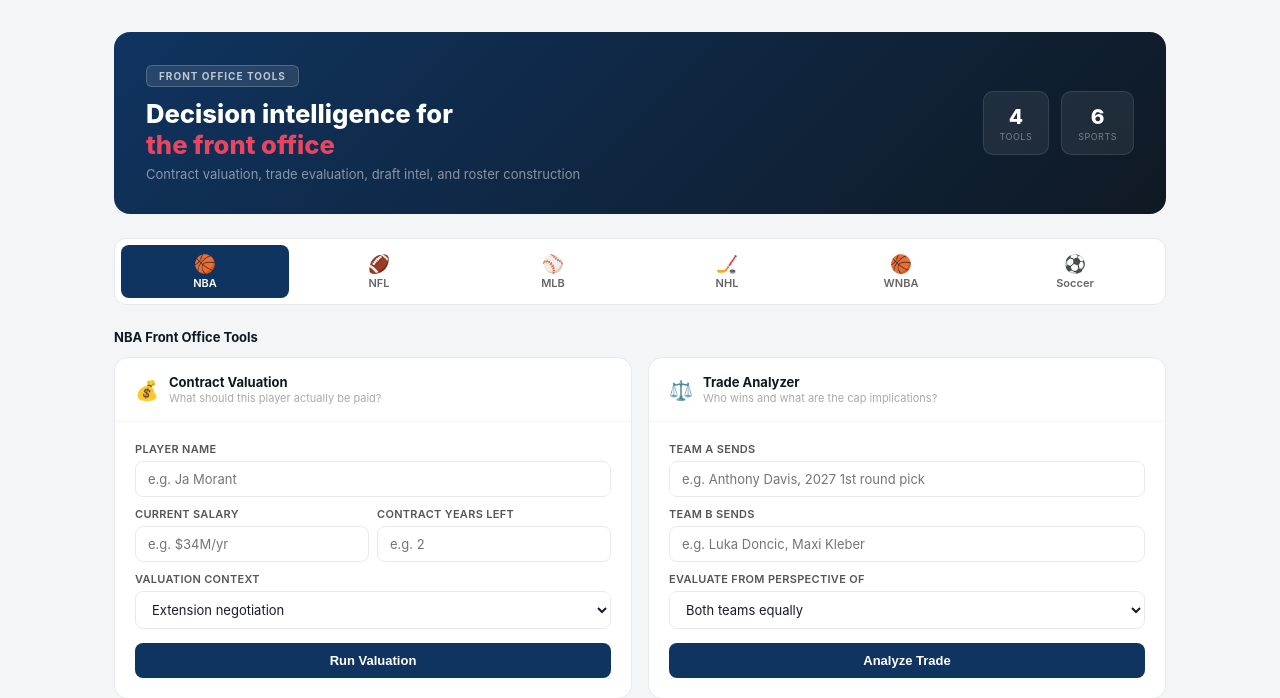
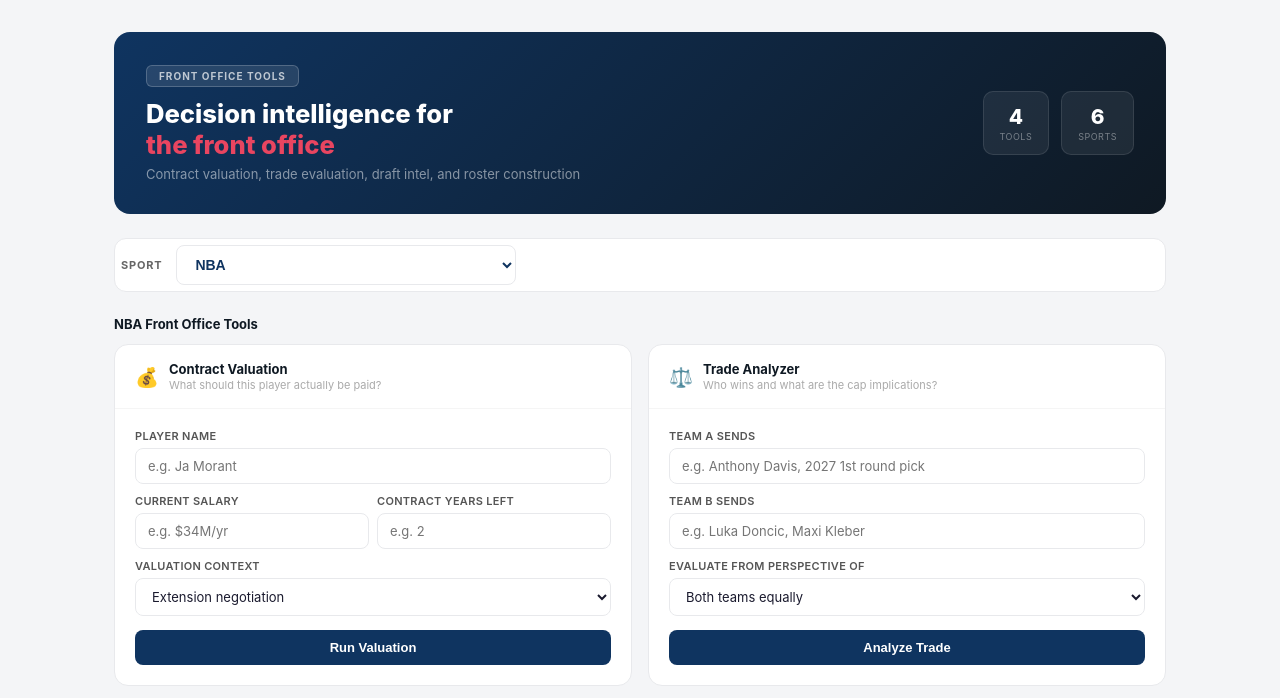
Before and after one commit to nasumadu/Rigorlytics, a Flask app: page /pro in a window 1280 px wide. Shown: the part 58-756 px from the top of the page. Run offline with Flask 3, Linux system fonts and the light colour scheme.

Commit message:
Pro: replace sport tabs with dropdown

```diff
--- a/app/templates/pro.html
+++ b/app/templates/pro.html
@@ -132,13 +132,16 @@
         </div>
     </div>
 
-    <div class="sport-tabs">
-        <div class="sport-tab active" id="tab-nba" onclick="switchSport('nba')"><div class="sport-tab-icon">🏀</div><div class="sport-tab-name">NBA</div></div>
-        <div class="sport-tab" id="tab-nfl" onclick="switchSport('nfl')"><div class="sport-tab-icon">🏈</div><div class="sport-tab-name">NFL</div></div>
-        <div class="sport-tab" id="tab-mlb" onclick="switchSport('mlb')"><div class="sport-tab-icon">⚾</div><div class="sport-tab-name">MLB</div></div>
-        <div class="sport-tab" id="tab-nhl" onclick="switchSport('nhl')"><div class="sport-tab-icon">🏒</div><div class="sport-tab-name">NHL</div></div>
-        <div class="sport-tab" id="tab-wnba" onclick="switchSport('wnba')"><div class="sport-tab-icon">🏀</div><div class="sport-tab-name">WNBA</div></div>
-        <div class="sport-tab" id="tab-soccer" onclick="switchSport('soccer')"><div class="sport-tab-icon">⚽</div><div class="sport-tab-name">Soccer</div></div>
+    <div class="sport-tabs" style="display:flex;align-items:center;gap:14px;flex-wrap:wrap;">
+        <label for="sport-select" style="font-size:11px;font-weight:700;letter-spacing:.8px;text-transform:uppercase;color:#666;margin:0;">Sport</label>
+        <select id="sport-select" onchange="switchSport(this.value)" style="flex:1;min-width:240px;max-width:340px;padding:10px 14px;border:1px solid #e8e9ec;border-radius:8px;font-size:14px;font-weight:600;color:#0f3460;background:#fff;">
+            <option value="nba">NBA</option>
+            <option value="nfl">NFL</option>
+            <option value="mlb">MLB</option>
+            <option value="nhl">NHL</option>
+            <option value="wnba">WNBA</option>
+            <option value="soccer">Soccer</option>
+        </select>
     </div>
 
     <div class="section-label" id="sport-label">NBA Front Office Tools</div>
@@ -365,7 +368,7 @@
     function switchSport(s) {
         activeSport = s.toUpperCase();
         document.querySelectorAll('.sport-tab').forEach(t => t.classList.remove('active'));
-        document.getElementById('tab-' + s).classList.add('active');
+        var _t=document.getElementById('tab-'+s); if(_t) _t.classList.add('active');
         document.getElementById('sport-label').innerText = labels[s];
         updatePlaceholders(s);
     }
```
